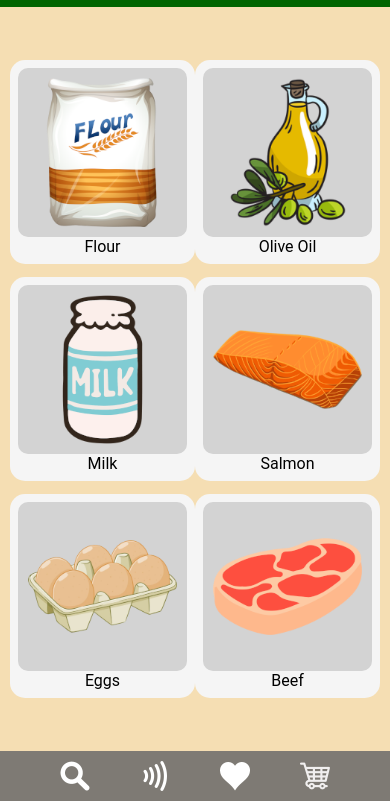
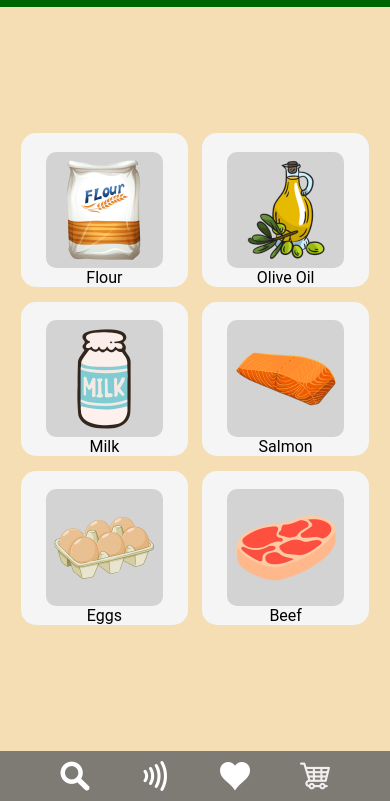
Before and after one commit to SanKiril/acad-Ubi_Sys, a website with bundled scripts: page www/client.html in a window 390 px wide. Shown: the part 43-844 px from the top of the page. Built offline with nearby package versions, Linux system fonts and the light colour scheme; no server answers; files whose address does not match are found by name.

Commit message:
Visual changes for small mobile phone devices

```diff
--- a/www/style.css
+++ b/www/style.css
@@ -15,6 +15,7 @@ html
 {
   width: 100dvw;
   height: 100dvh;
+  touch-action: manipulation;
 }
 
 body
@@ -98,38 +99,36 @@ li
   height: 100%;
   width: 100%;
   display: flex;
-  justify-content: space-around;
-  align-items: center;
+  justify-content: center;
+  align-content: center;
   flex-flow: row wrap;
 }
 
 .products-list-item
 {
-  flex: 35% 1 1;
-
+  margin: 2%;
+  flex: 50% 1 1;
+  max-height: fit-content;
+  max-width: 45%;
   display: flex;
   flex-direction: column;
   justify-content: center;
   align-items: center;
 
-  padding: 8px;
+  padding-top: 5%;
   background-color: whitesmoke;
   border-radius: 15px;
 }
 
-@media screen and (min-height: 750px) {
-  .products-list-item:nth-child(n+3) {
-    margin-top:-20%;
-  }
-}
-
 .products-list-item>img
 {
-  max-width: 100%;
+  margin: 0;
+  max-width: 70%;
+  aspect-ratio: 1 / 1;
   flex-shrink: 1;
   border-radius: 10px;
   background-color: lightgray;
-  padding: 10px;
+  padding: 5%;
   flex-grow: 1;
 }
 
```
Also changed, not shown: 1 other file.
